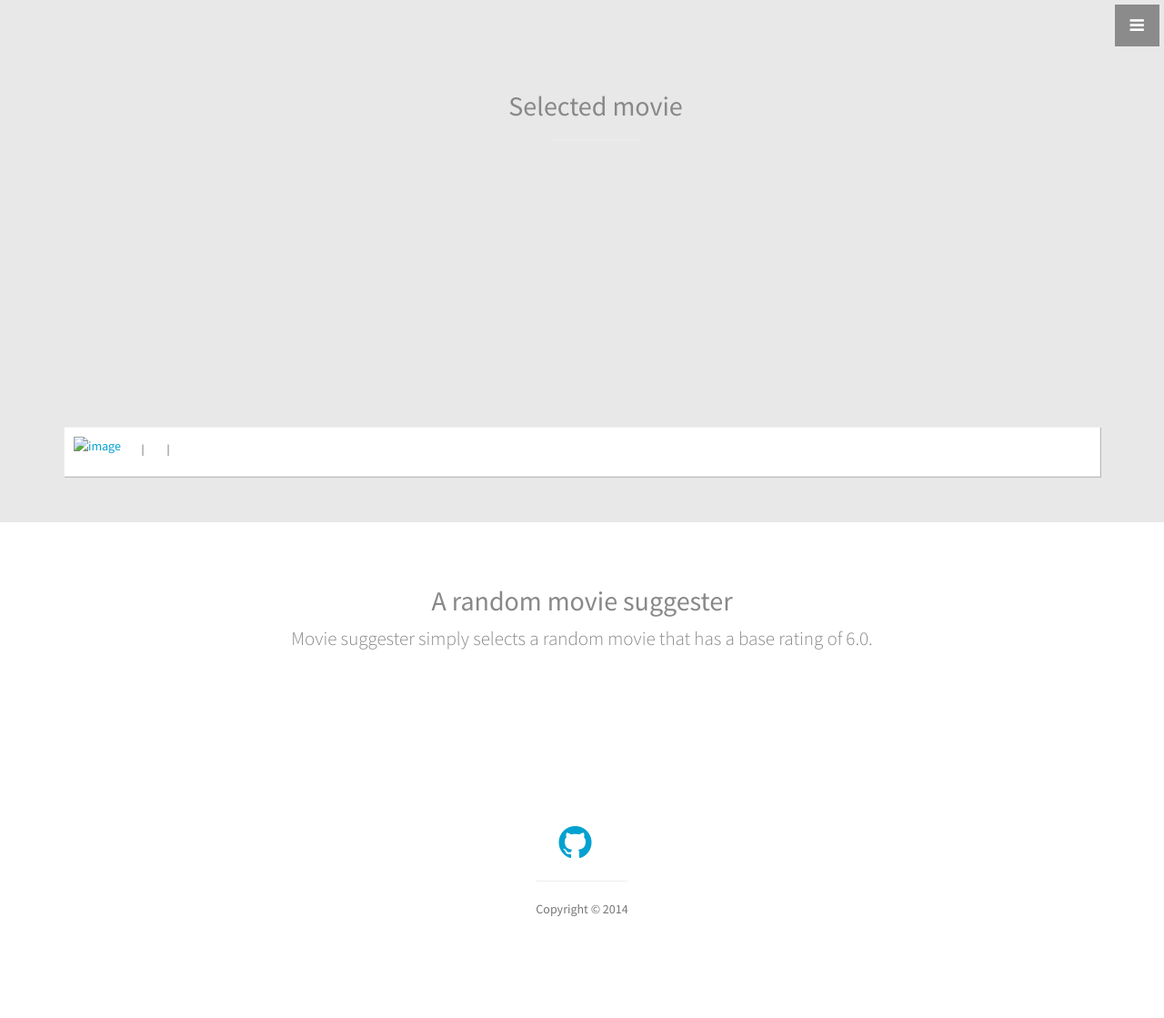
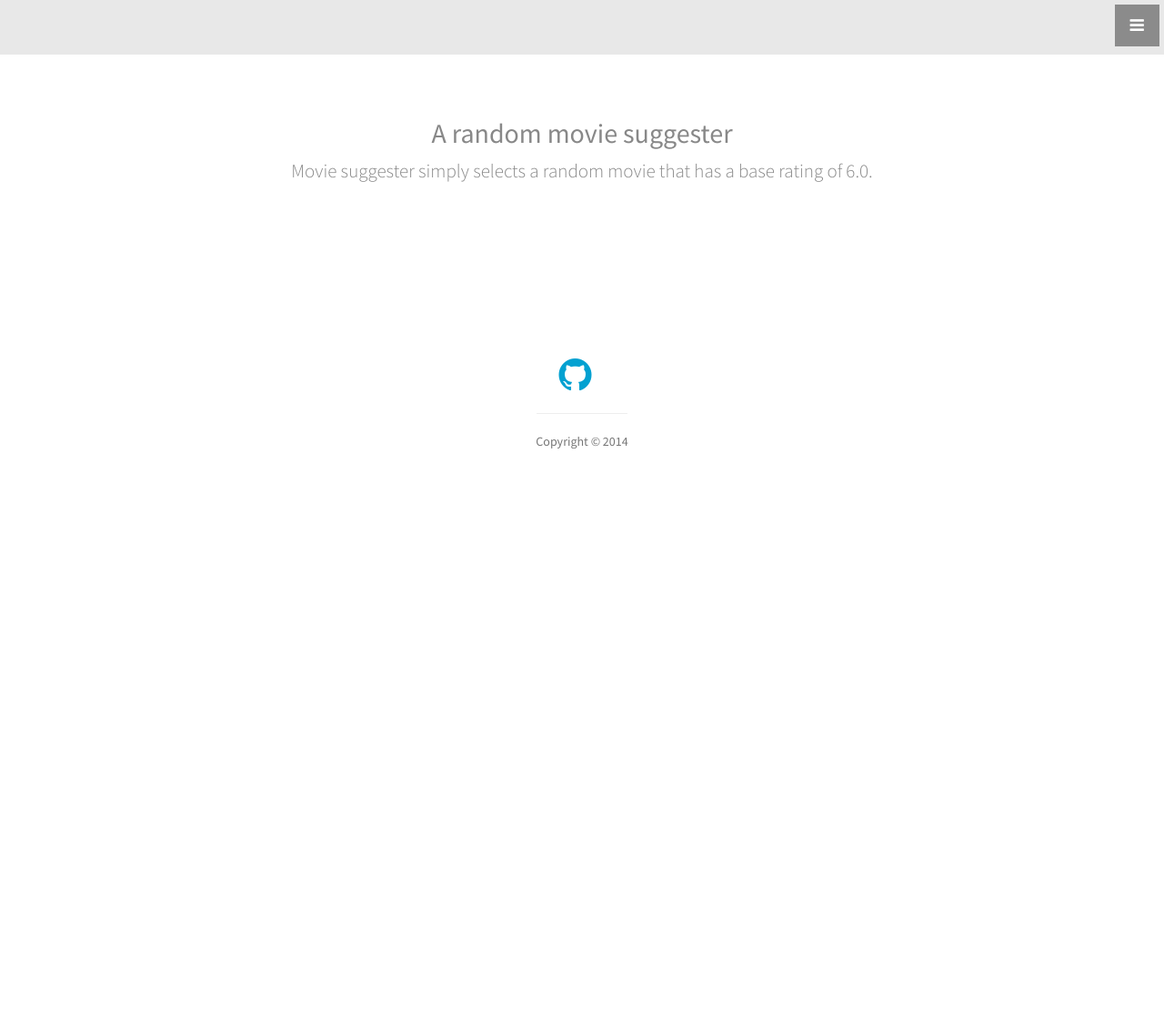
Before and after one commit to avinoth/MovieSuggester, a Flask app: template templates/listing.html in a window 1280 px wide. Shown: the whole page at 91% size. After the commit the page ends 494 px from the top, so only its background shows below. Run offline with Flask 2, Linux system fonts and the light colour scheme; the template is opened without the code that fills it, so the values that code supplies are empty; some libraries are stand-ins or nearby versions.

Commit message:
separated page, multi suggestions

```diff
--- a/app.py
+++ b/app.py
@@ -12,6 +12,8 @@ baseurl = "https://api.themoviedb.org/3/discover/movie?"
 genre = ""
 movie = ""
 genreid = 0
+result = {}
+output = []
 genres= [
     {
       "id": 28,
@@ -164,56 +166,65 @@ def index():
                                  moviename = "Select the options above")
 
     genre = request.form['genre']
+
+    for item in genres:
+        if item["name"].lower() == genre.lower():
+            genreid = item["id"]
+
     if request.form['fromyear'] <= request.form['toyear']:
-        year = random.randint(int(request.form['fromyear']), int(request.form['toyear']))
+#we need 10 movies
+        for i in range(1, 10):
+
+            year = random.randint(int(request.form['fromyear']), int(request.form['toyear']))
+            url = baseurl + "api_key=" + api_key + "&with_genres=" + str(genreid) + "&year=" + str(year) + "&vote_average.gt=6.0&vote_count.gte=5"
+            resp = urllib.urlopen(url).read()
+            jsonvalues = json.loads(resp)
+
+            if jsonvalues['total_pages'] == 0:
+                flash ('Seems there is no good movies for the genre year combination, Let\'s do it again..')
+                return flask.render_template('index.html',
+                                         title = "Movie suggester",
+                                         genres = genres,
+                                         moviename = "Select the options above")
+
+            elif jsonvalues['total_pages'] > 1:
+                page = random.randint(1, jsonvalues['total_pages'])
+                resp = urllib.urlopen(url + "&page=" + str(page)).read()
+                jsonvalues = json.loads(resp)
+
+            movie = str(random.choice(jsonvalues['results'])["title"])
+
+            for result in jsonvalues['results']:
+                if result['title'] == movie:
+                    poster = "http://image.tmdb.org/t/p/w300/" + str(result['poster_path'])
+
+            iurl = "http://www.omdbapi.com/?t=" + movie + "&y=" + str(year)
+            resp = urllib.urlopen(iurl).read()
+            jsonvalues = json.loads(resp)
+
+            if jsonvalues["Response"] == "True":
+                movieurl = "www.imdb.com/title/" + jsonvalues["imdbID"]
+                result["moviename"] = movie
+                result["year"] = year
+                result["movieplot"] = jsonvalues["Plot"]
+                result["movierating"] = jsonvalues["imdbRating"]
+                result["movieurl"] = movieurl
+                result["movieposter"] = poster
+
+                output.append(result)
+
+            else:
+                result["moviename"] = "IMDBFaile"
+                output.append(result)
+
+        return flask.render_template('listing.html',
+                                 title = "Movie suggester",
+                                 genres = genres,
+                                 output = output)
+
     else:
         flash('From Year should not be greater than To Year')
         return flask.render_template('index.html',
                                  title = "Movie suggester",
                                  genres = genres,
                                  moviename = "Select the options above")
-
-    for item in genres:
-        if item["name"].lower() == genre.lower():
-            genreid = item["id"]
-
-    url = baseurl + "api_key=" + api_key + "&with_genres=" + str(genreid) + "&year=" + str(year) + "&vote_average.gt=6.0&vote_count.gte=5"
-    resp = urllib.urlopen(url).read()
-    jsonvalues = json.loads(resp)
-
-    if jsonvalues['total_pages'] == 0:
-        flash ('Seems there is no good movies for the genre year combination, Let\'s do it again..')
-        return flask.render_template('index.html',
-                                 title = "Movie suggester",
-                                 genres = genres,
-                                 moviename = "Select the options above")
-
-    elif jsonvalues['total_pages'] > 1:
-        page = random.randint(1, jsonvalues['total_pages'])
-        resp = urllib.urlopen(url + "&page=" + str(page)).read()
-        jsonvalues = json.loads(resp)
-
-    movie = str(random.choice(jsonvalues['results'])["title"])
-
-    for result in jsonvalues['results']:
-        if result['title'] == movie:
-            poster = "http://image.tmdb.org/t/p/w300/" + str(result['poster_path'])
-
-    iurl = "http://www.omdbapi.com/?t=" + movie + "&y=" + str(year)
-    resp = urllib.urlopen(iurl).read()
-    jsonvalues = json.loads(resp)
-
-    if jsonvalues["Response"] == "True":
-        movieurl = "www.imdb.com/title/" + jsonvalues["imdbID"]
-        return flask.render_template('index.html',
-                         title = "Movie suggester",
-                         genres = genres,
-                         moviename = movie,
-                         year = year,
-                         movieplot = jsonvalues["Plot"],
-                         movierating = jsonvalues["imdbRating"],
-                         movieurl = movieurl,
-                         movieposter = poster)
-
-    else:
-        flash ('Error encountered while fetching data.')
--- a/config.py
+++ b/config.py
@@ -1,4 +1,4 @@
 
 # Secret key for session management.
-
-API_KEY = 'themoviedb api key here'
+DEBUG = True
+API_KEY = 'b38d52928554b4c9fe0b7b43f36a3c7b'
--- a/templates/index.html
+++ b/templates/index.html
@@ -66,7 +66,7 @@
 		          		<div class="form-group">
 		            			<select class="combobox form-control" name="fromyear" id="fromyear">
 		              				<option value="" selected="selected">From year</option>
-		              				{% for i in range(2015, 1900, -1) %}
+		              				{% for i in range(2014, 1900, -1) %}
 		              					<option>{{ i }}</option>
 		              				{% endfor %}
 		            			</select>
@@ -74,7 +74,7 @@
 		          		<div class="form-group">
 		            			<select class="combobox form-control" name="toyear" id="toyear">
 		              				<option value="" selected="selected">To year</option>
-		              				{% for i in range(2015, 1900, -1) %}
+		              				{% for i in range(2014, 1900, -1) %}
 		              					<option>{{ i }}</option>
 		              				{% endfor %}
 		            			</select>
@@ -139,7 +139,7 @@
   m=s.getElementsByTagName(o)[0];a.async=1;a.src=g;m.parentNode.insertBefore(a,m)
   })(window,document,'script','//www.google-analytics.com/analytics.js','ga');
 
-  ga('create', 'GOOGLEANALYTICSCODE', 'auto');
+  ga('create', 'UA-53887752-1', 'auto');
   ga('send', 'pageview');
 
 </script>
--- a/templates/listing.html
+++ b/templates/listing.html
@@ -134,53 +134,14 @@ a {
     <div class="container-fluid" style="background-color:#e8e8e8">
         <div class="container container-pad" id="property-listings">
 
-            <div class="row">
-              <div class="col-md-12">
-
-                    <!-- Portfolio -->
-    <section id="portfolio" class="portfolio">
-        <div class="container">
-            <div class="row">
-                <div class="col-lg-10 col-lg-offset-1 text-center">
-                    <h2>Selected movie</h2>
-                    <hr class="small">
-                    <div class="row">
-                        <div class="col-md-6">
-                            <div class="portfolio-item">
-                                <a href="#">
-                                    <img class="img-portfolio img-responsive" src="{{ movieposter }}">
-                                </a>
-                            </div>
-                        </div>
-                        <div class="col-md-6">
-                               <div class="result"><h2>{{ moviename }}<br></h2>
-                               	<h2>{{ year }}<br></h2>
-                                <h2>{{ movieplot }}<br></h2>
-                                <h2>{{ movierating }}<br /></h2>
-                                <h2><a href= " {{ movieurl }} ">{{ movieurl}} </a> <br /></h2>
-                            </div></div>
-                        </div>
-                    <!-- /.row (nested) -->
-                </div>
-                <!-- /.col-lg-10 -->
-            </div>
-            <!-- /.row -->
-        </div>
-        <!-- /.container -->
-    </section>
-
-
-
-              </div>
-            </div>
-
+            {% for item in output %}
             <div class="row">
                 <div class="col-md-12">
 
                     <div class="brdr bgc-fff pad-10 box-shad btm-mrg-20 property-listing">
                         <div class="media">
                             <a class="pull-left" href="#" target="">
-                            <img alt="image" class="img-responsive" src="{{ movieposter }}"></a>
+                            <img alt="image" class="img-responsive" src="{{ item["movieposter"] }}"></a>
 
                             <div class="clearfix visible-sm"></div>
 
@@ -188,25 +149,25 @@ a {
                                 <a href="{{ movieposter }}" target=""></a>
 
                                 <h4 class="media-heading">
-                                  <a href="{{ movieurl }}" target="">{{ moviename }} </a></h4>
+                                  <a href={{ item["movieurl"] }} target=""><h2>{{ item["moviename"] }} </h2></a></h4>
 
 
                                 <ul class="list-inline mrg-0 btm-mrg-10 clr-535353">
-                                    <li>{{ year }}</li>
+                                    <li>{{ item["year"] }}</li>
 
                                     <li style="list-style: none">|</li>
 
-                                    <li>{{ movierating }}</li>
+                                    <li>{{ item["movierating"] }}</li>
 
                                     <li style="list-style: none">|</li>
 
                                 </ul>
 
-                                <p class="hidden-xs">{{ movieplot }}</p>
+                                <p class="lead">{{ item["movieplot"] }}</p>
                             </div>
                         </div>
                     </div><!-- End Listing-->
-
+    {% endfor %}
 
                 </div><!-- End Col -->
             </div><!-- End row -->
@@ -299,7 +260,7 @@ a {
   m=s.getElementsByTagName(o)[0];a.async=1;a.src=g;m.parentNode.insertBefore(a,m)
   })(window,document,'script','//www.google-analytics.com/analytics.js','ga');
 
-  ga('create', 'GOOGLEANALYTICSCODE', 'auto');
+  ga('create', 'UA-53887752-1', 'auto');
   ga('send', 'pageview');
 
 </script>
```
